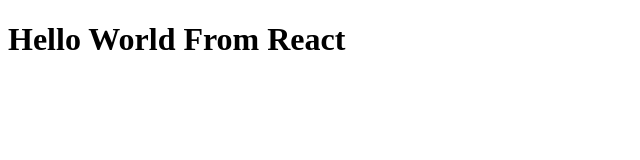
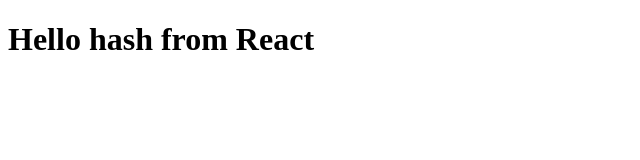
Before and after one commit to Mohammedhashmat1530/namaste-react-course, a plain HTML site: page inception/index.html in a window 1280 px wide. Shown: the whole page, without its empty margins (0-640 px from the left). Drawn offline with nearby package versions, Linux system fonts and the light colour scheme.

Commit message:
updated index.html

```diff
--- a/inception/index.html
+++ b/inception/index.html
@@ -14,8 +14,10 @@
 <script crossorigin src="https://unpkg.com/react@18/umd/react.development.js"></script>
 <script crossorigin src="https://unpkg.com/react-dom@18/umd/react-dom.development.js"></script>
 <script>
-    const heading=React.createElement("h1",{},"Hello World From React");
+
+    const heading=React.createElement("h1",{},"Hello hash from React");
     const root=ReactDOM.createRoot(document.getElementById("root"));
+
 
     root.render(heading);
 </script>
```
